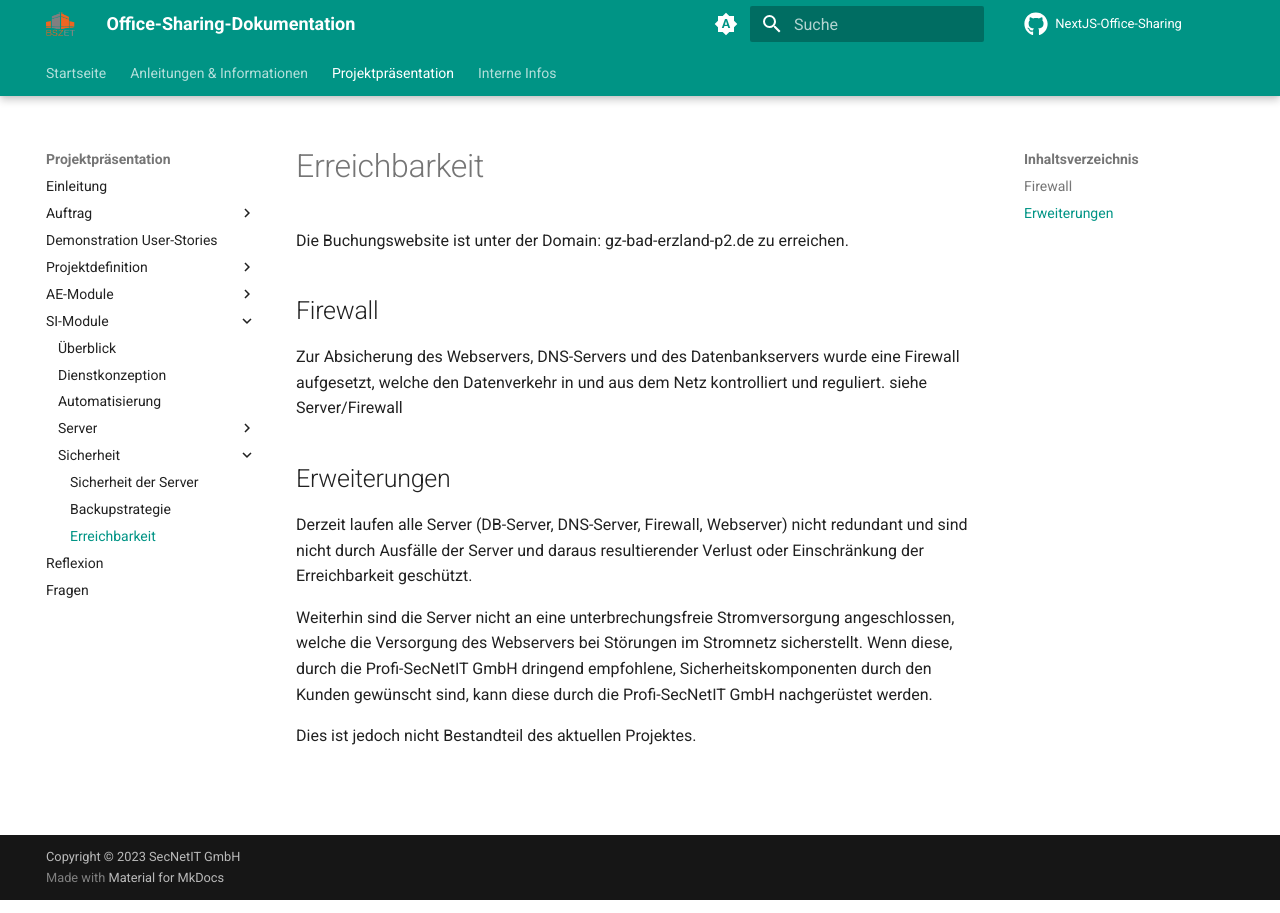
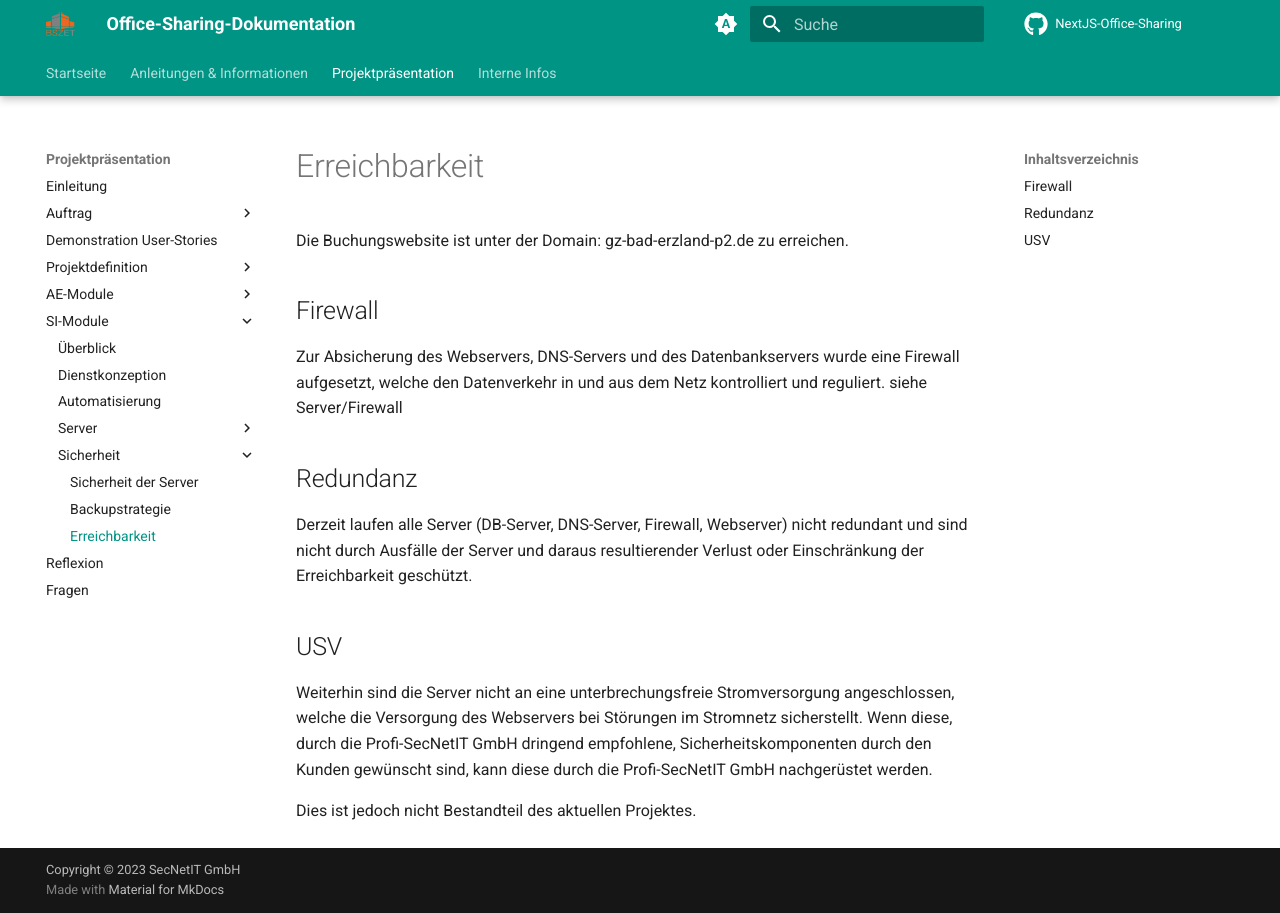
Before and after one commit to gz-bad-erzland-p2/Dokumentation, an MkDocs documentation site: the page built from docs/vortrag/09_si-module/Sicherheit/03_erreichbarkeit.md, in a window 1280 px wide. Built offline with MkDocs 1.6.1 and Material for MkDocs 9.7.7, drawn with Linux system fonts in a browser that asks for light colours; comment, search, counter and statistics services are not loaded.

Commit message:
Update 03_erreichbarkeit.md

```diff
--- a/docs/vortrag/09_si-module/Sicherheit/03_erreichbarkeit.md
+++ b/docs/vortrag/09_si-module/Sicherheit/03_erreichbarkeit.md
@@ -6,10 +6,10 @@ Die Buchungswebsite ist unter der Domain: gz-bad-erzland-p2.de zu erreichen.
 Zur Absicherung des Webservers, DNS-Servers und des Datenbankservers wurde eine Firewall aufgesetzt, welche den Datenverkehr in und aus dem Netz kontrolliert und reguliert.
 siehe Server/Firewall
 
-## Erweiterungen
+## Redundanz
 Derzeit laufen alle Server (DB-Server, DNS-Server, Firewall, Webserver) nicht redundant und sind nicht durch Ausfälle der Server und daraus resultierender Verlust oder Einschränkung der Erreichbarkeit geschützt.
 
-
+## USV
 Weiterhin sind die Server nicht an eine unterbrechungsfreie Stromversorgung angeschlossen, welche die Versorgung des Webservers bei Störungen im Stromnetz sicherstellt.
 Wenn diese, durch die Profi-SecNetIT GmbH dringend empfohlene, Sicherheitskomponenten durch den Kunden gewünscht sind, kann diese durch die Profi-SecNetIT GmbH nachgerüstet werden.
 
```
